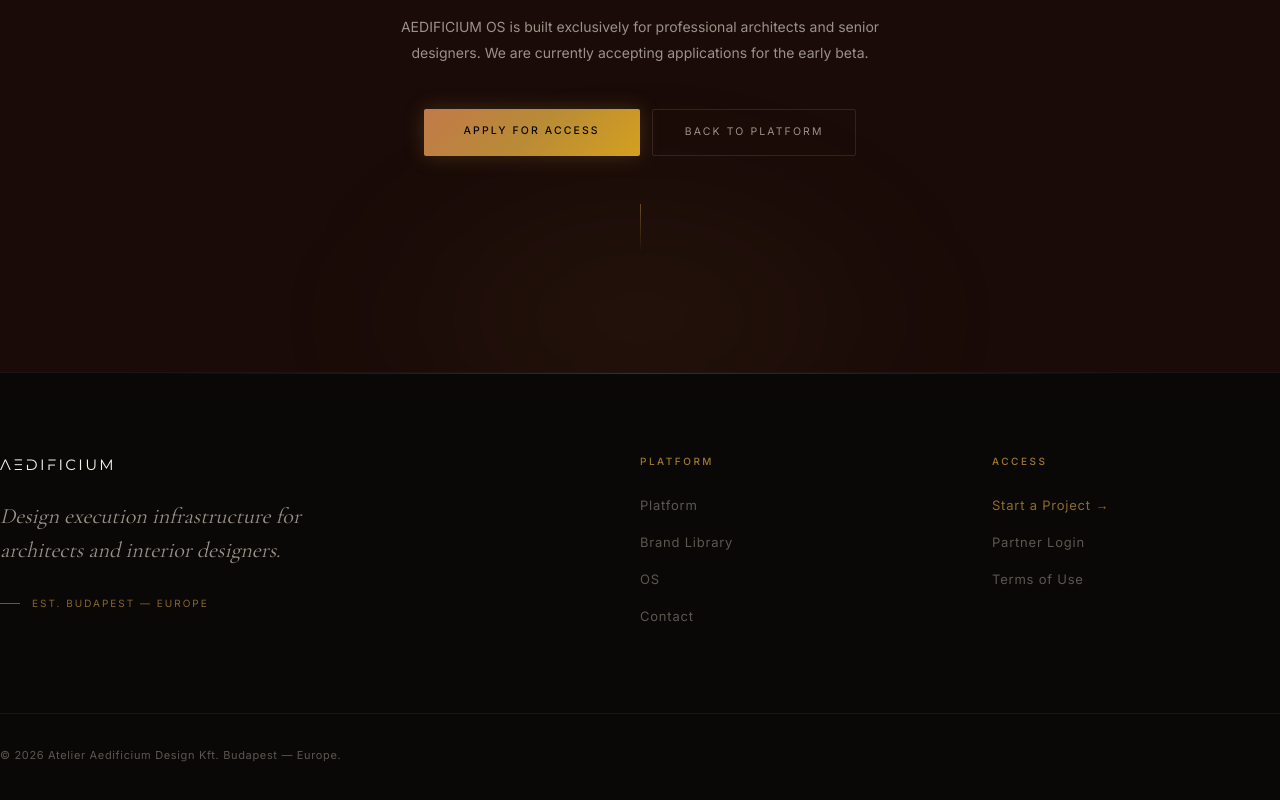
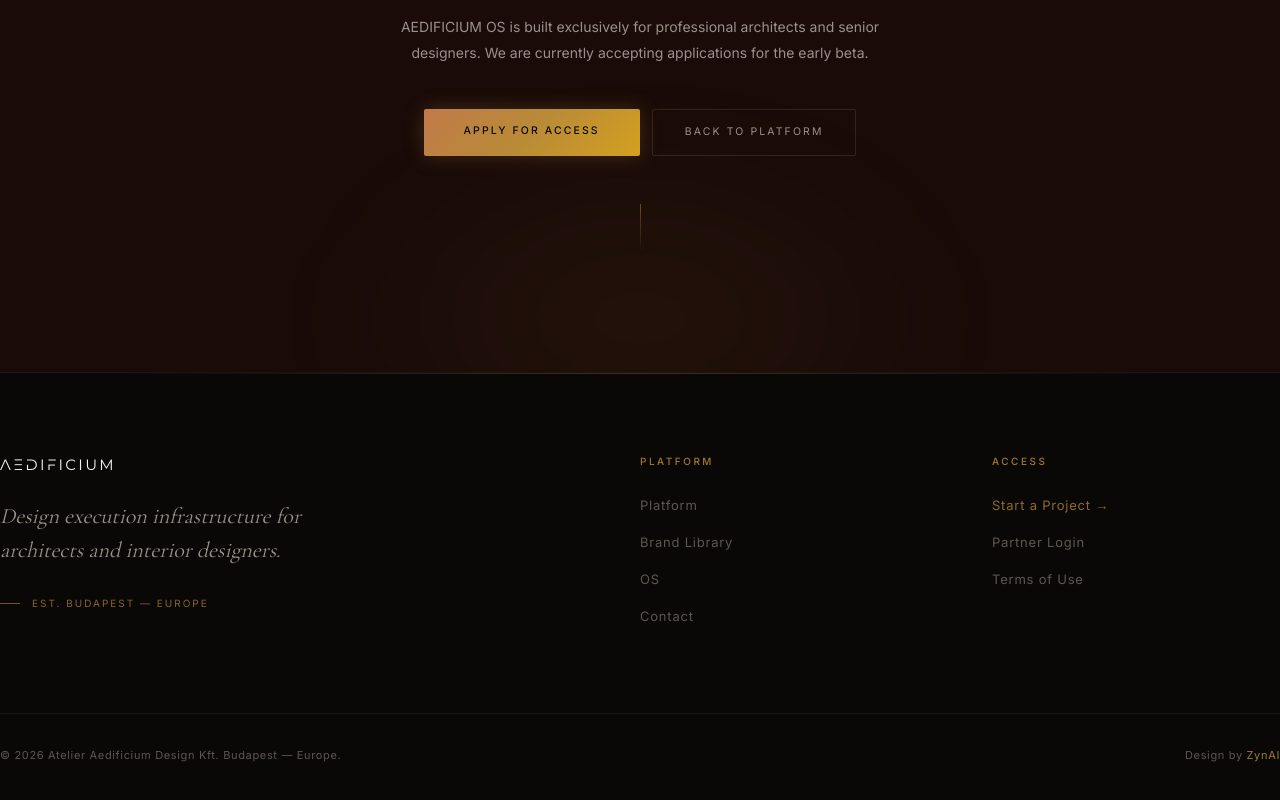
Before and after one commit to zynaidev/aedificium_web, a Next.js app: page /os in a window 1280 px wide. Shown: the part 2225-3025 px from the top of the page. Built offline with nearby package versions, Linux system fonts and the light colour scheme.

Commit message:
fix: css, auth, cache - ui fully working

```diff
--- a/components/layout/Footer.tsx
+++ b/components/layout/Footer.tsx
@@ -75,6 +75,14 @@ export default function Footer() {
 }
 .aed-f-link-gold:hover {
   color: var(--accent-gold);
+}
+.aed-f-credit-link {
+  color: #9E772F;
+  text-decoration: none;
+  transition: color 0.25s ease;
+}
+.aed-f-credit-link:hover {
+  color: #B8943A;
 }
       `}</style>
 
@@ -233,6 +241,24 @@ export default function Footer() {
           >
             © 2026 Atelier Aedificium Design Kft. Budapest — Europe.
           </span>
+          <span
+            style={{
+              fontFamily: "var(--font-inter)",
+              fontSize: "11px",
+              color: "var(--text-tertiary)",
+              letterSpacing: "0.06em",
+            }}
+          >
+            Design by{" "}
+            <a
+              href="https://zynai.hu"
+              target="_blank"
+              rel="noopener noreferrer"
+              className="aed-f-credit-link"
+            >
+              ZynAI
+            </a>
+          </span>
         </div>
       </div>
     </footer>
```
